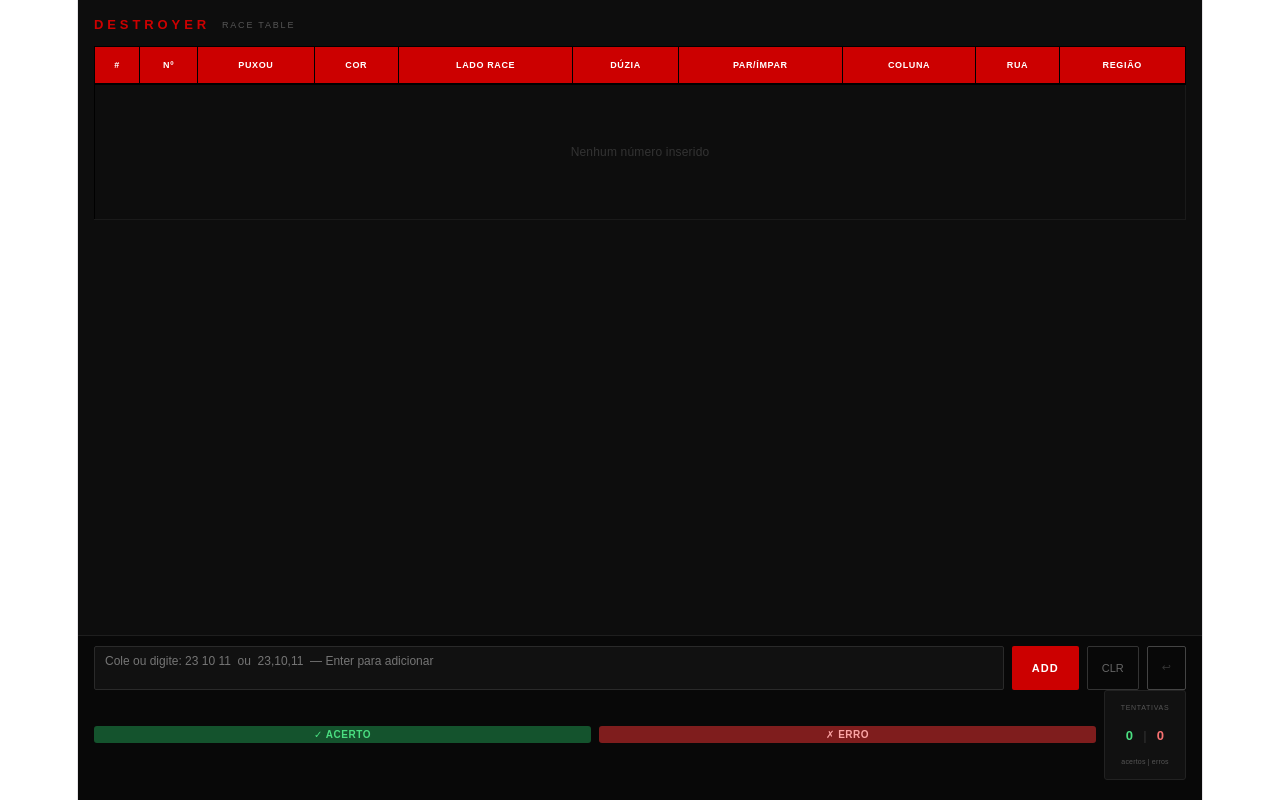
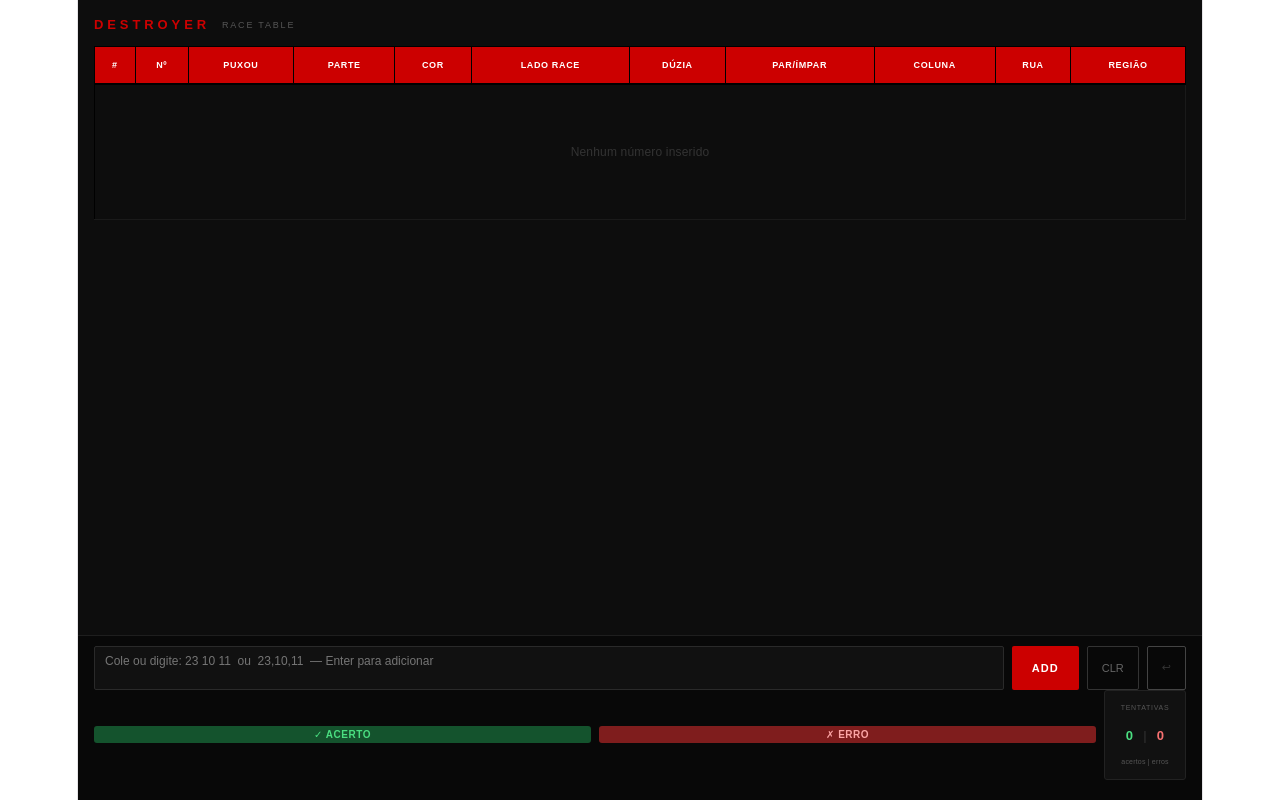
Before and after one commit to hanifalvesbatista10-spec/DESTROYER5.0, a React (Vite) app: page / in a window 1280 px wide. Built offline with nearby package versions, Linux system fonts and the light colour scheme.

Commit message:
atualizacao

```diff
--- a/src/App.jsx
+++ b/src/App.jsx
@@ -31,6 +31,11 @@ function getRua(n) {
   if (pos<=2) return "R1"; if (pos<=5) return "R2";
   if (pos<=8) return "R3"; return "R4";
 }
+function getParte(n) {
+  if (n===0) return "—";
+  const rua = getRua(n);
+  return (rua==="R1"||rua==="R2") ? "P1" : "P2";
+}
 function getColuna(n) {
   if (n===0) return "0";
   const r = n%3;
@@ -47,7 +52,7 @@ function getGP(n)       { return GP_MAP[n]||"—"; }
 function buildEntry(n, id) {
   return { id, num:n, cor:getColor(n), corAbrev:getCorAbrev(getColor(n)),
     lado:getLado(n), regiao:getRegiao(n), duzia:getDuzia(n),
-    paridade:getParidade(n), gp:getGP(n), rua:getRua(n), coluna:getColuna(n) };
+    paridade:getParidade(n), gp:getGP(n), rua:getRua(n), coluna:getColuna(n), parte:getParte(n) };
 }
 function parseInput(raw) {
   return raw.split(/[\s,;\n\r]+/).map(t=>parseInt(t.trim())).filter(n=>!isNaN(n)&&n>=0&&n<=36);
@@ -59,6 +64,11 @@ const LADO_CELL = { "PB e VA":{bg:"#6b0f1a",text:"#ffb3bb"}, "PA e VB":{bg:"#1e3
 const REGIAO_CELL = { Tier:{bg:"#7c2d12",text:"#fdba74"}, Orphelins:{bg:"#854d0e",text:"#fefce8"}, Voisins:{bg:"#166534",text:"#bbf7d0"} };
 const DUZIA_CELL  = { D1:{bg:"#1e3a8a",text:"#bfdbfe"}, D2:{bg:"#92400e",text:"#fde68a"}, D3:{bg:"#7f1d1d",text:"#fca5a5"}, "—":{bg:"#111",text:"#444"} };
 const PAR_CELL    = { Par:{bg:"#0f1f5c",text:"#bfdbfe"}, Ímpar:{bg:"#4b5563",text:"#e5e7eb"}, "—":{bg:"#111",text:"#444"} };
+const PARTE_CELL = {
+  "P1": { bg:"#713f00", text:"#fef08a" },  // amarelo claro
+  "P2": { bg:"#14532d", text:"#bbf7d0" },  // verde claro
+  "—":  { bg:"#111",   text:"#444"    },
+};
 const RUA_CELL    = { R1:{bg:"#4a0080",text:"#e9d5ff"}, R2:{bg:"#005a5a",text:"#99f6e4"}, R3:{bg:"#7a1c4b",text:"#fbcfe8"}, R4:{bg:"#1a3a1a",text:"#bbf7d0"}, "0":{bg:"#1B7A3E",text:"#fff"} };
 const COLUNA_CELL = { C1:{bg:"#4a5320",text:"#e5e5e5"}, C2:{bg:"#0891b2",text:"#0a0a0a"}, C3:{bg:"#ea580c",text:"#1a1a1a"}, "0":{bg:"#1B7A3E",text:"#fff"} };
 const RUA_PAR_CELL = { "R. Ímpar":{bg:"#4a0080",text:"#e9d5ff"}, "R. Par":{bg:"#005a5a",text:"#99f6e4"} };
@@ -73,6 +83,7 @@ const CELL_VAL = (e, key) => {
   if (key==="coluna")   return e.coluna;
   if (key==="rua")      return e.rua;
   if (key==="regiao")   return e.regiao.toUpperCase();
+  if (key==="parte")    return e.parte;
   return "";
 };
 // CELL_SCHEME: lookup key correto para a paleta (diferente do valor exibido)
@@ -84,6 +95,7 @@ const CELL_SCHEME = (e, key) => {
   if (key==="coluna")   return COLUNA_CELL[e.coluna]    || {bg:"#111",text:"#fff"};
   if (key==="rua")      return RUA_CELL[e.rua]          || {bg:"#111",text:"#fff"};
   if (key==="regiao")   return REGIAO_CELL[e.regiao]    || {bg:"#111",text:"#fff"};
+  if (key==="parte")    return PARTE_CELL[e.parte]      || PARTE_CELL["—"];
   return {bg:"#111",text:"#fff"};
 };
 
@@ -91,6 +103,7 @@ const INIT_COLS = [
   { key:"seq",      label:"#",         toggleable:false },
   { key:"num",      label:"Nº",        toggleable:false },
   { key:"hist",     label:"PUXOU",     toggleable:false },
+  { key:"parte",    label:"PARTE",     toggleable:true  },
   { key:"cor",      label:"COR",       toggleable:true  },
   { key:"lado",     label:"LADO RACE", toggleable:true  },
   { key:"duzia",    label:"DÚZIA",     toggleable:true  },
@@ -144,7 +157,7 @@ let idCounter = 0;
 export default function DestroyerRaceTable() {
   const [entries, setEntries] = useState([]);
   const [input, setInput]     = useState("");
-  const [colOrder, setColOrder] = useState(INIT_COLS.map(c=>c.key));
+  const [colOrder, setColOrder] = useState(() => INIT_COLS.map(c=>c.key));
   const [hidden, setHidden]     = useState(new Set());
   const [acertos, setAcertos]   = useState(0);
   const [erros, setErros]       = useState(0);
@@ -186,6 +199,7 @@ export default function DestroyerRaceTable() {
     duzia:    countBy(last14,"duzia",    ["D1","D2","D3"]),
     paridade: countBy(last14,"paridade", ["Par","Ímpar"]),
     coluna:   countBy(last14,"coluna",   ["C1","C2","C3"]),
+    parte:    countBy(last14,"parte",    ["P1","P2"]),
     ruaParidade: (()=>{ const imp=last14.filter(e=>e.rua==="R1"||e.rua==="R3").length; const par=last14.filter(e=>e.rua==="R2"||e.rua==="R4").length; return {"R. Ímpar":imp,"R. Par":par}; })(),
   }),[last14]);
 
@@ -390,6 +404,8 @@ export default function DestroyerRaceTable() {
             <div style={{width:"0.5px",background:"#1e1e1e"}}/>
             <StatBlockH title="Coluna"    data={stats.coluna}      palette={COLUNA_CELL} />
             <div style={{width:"0.5px",background:"#1e1e1e"}}/>
+            <StatBlockH title="Parte"     data={stats.parte}       palette={PARTE_CELL}  />
+            <div style={{width:"0.5px",background:"#1e1e1e"}}/>
             <StatBlockH title="Rua"       data={stats.ruaParidade} palette={RUA_PAR_CELL}/>
             <div style={{width:"0.5px",background:"#1e1e1e"}}/>
             <StatBlockH title="Região"    data={stats.regiao}      palette={REGIAO_CELL} />
```
